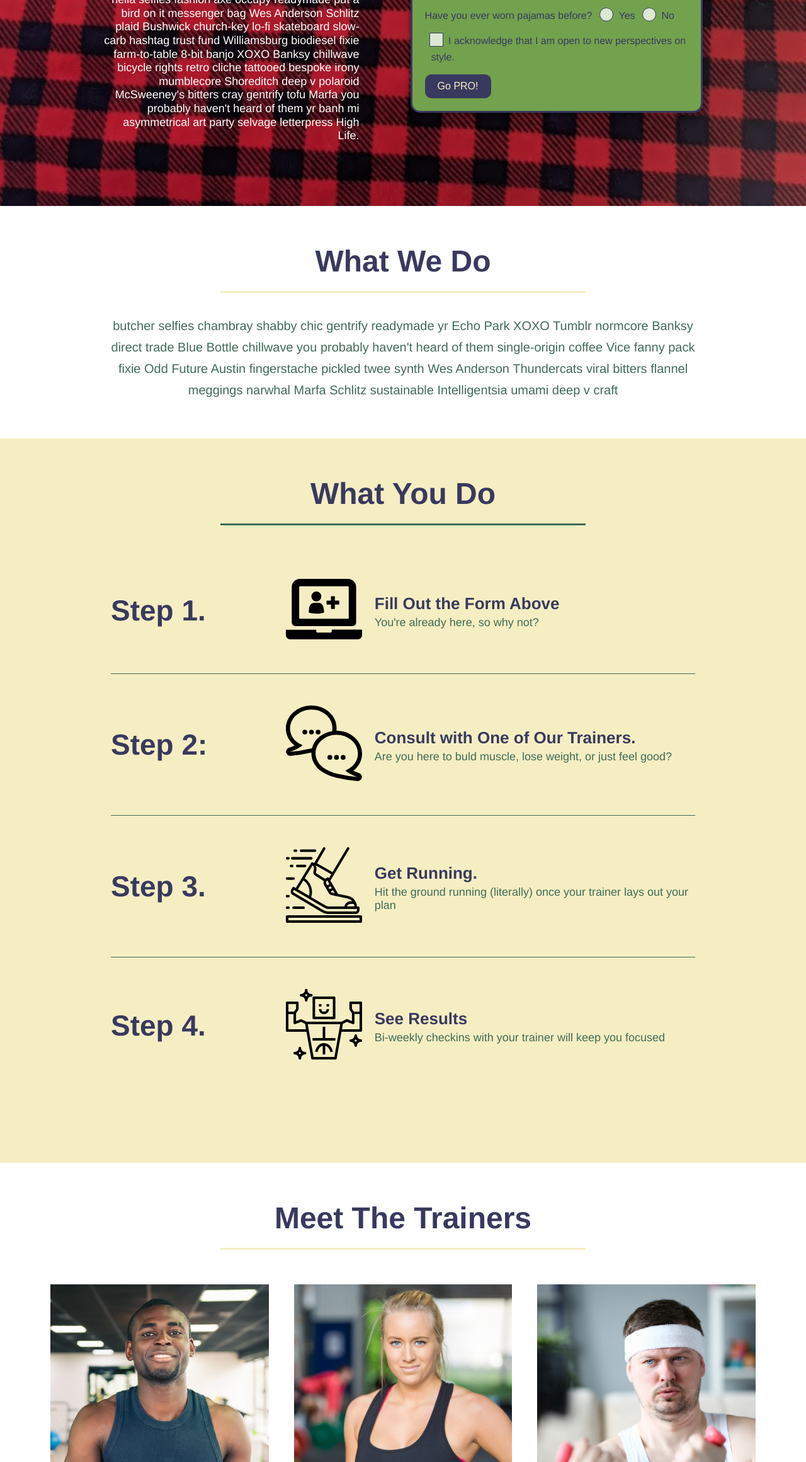
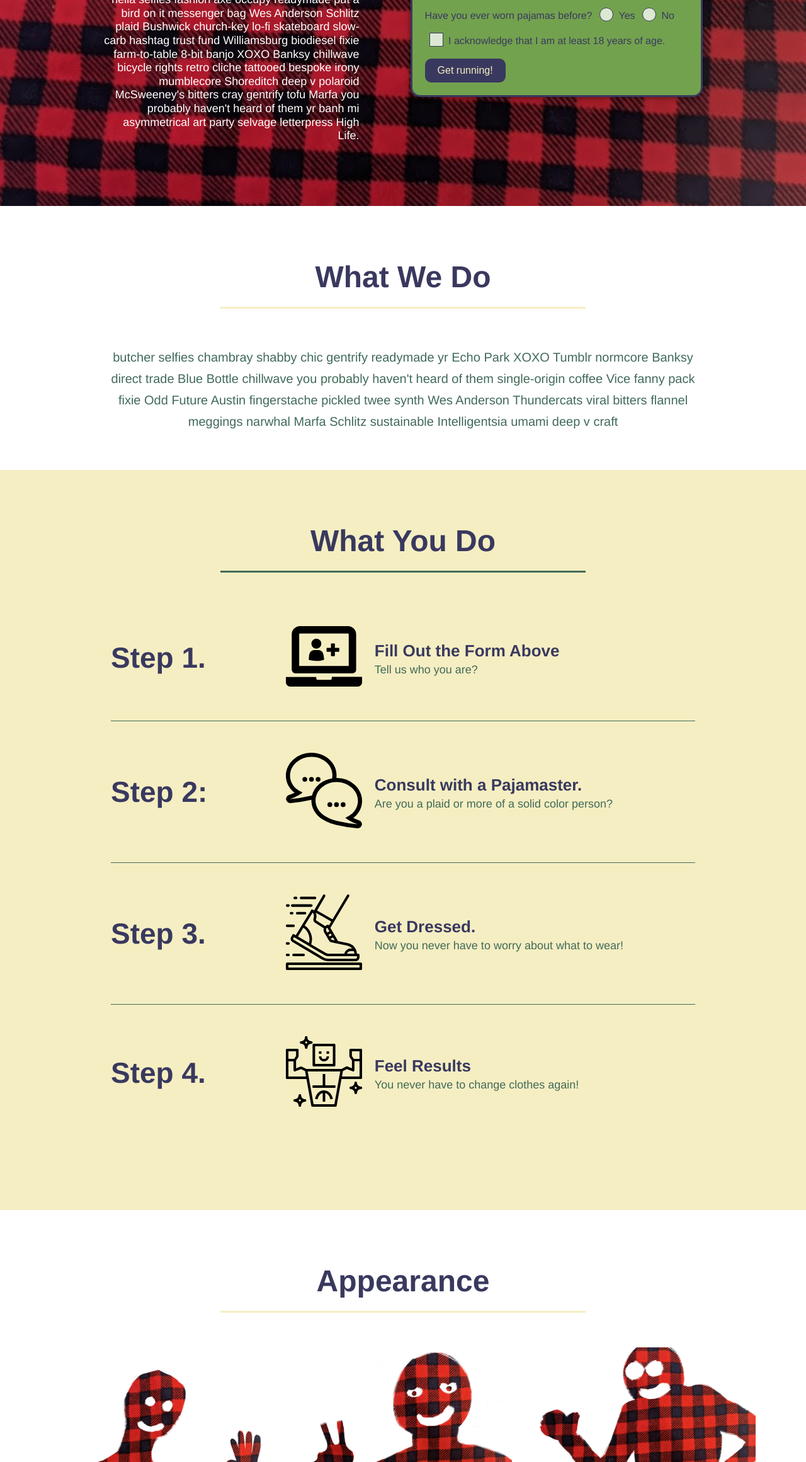
Before and after one commit to artbat6/pro-jamas, a plain HTML site: page index.html in a window 1280 px wide. Shown: the part 479-2800 px from the top of the page at 63% size. Drawn offline with Linux system fonts and the light colour scheme.

Commit message:
redid placeholder images

```diff
--- a/assets/css/style.css
+++ b/assets/css/style.css
@@ -366,6 +366,7 @@ section {
 }
 
 .flex-row {
+  margin-top: 25px;
   display: flex;
 }
 
--- a/index.html
+++ b/index.html
@@ -92,11 +92,11 @@
             <span class="checkbox-wrapper">
               <input type="checkbox" name="age-confirm" id="checkbox" />
               <label for="checkbox"
-                >I acknowledge that I am open to new perspectives on style.</label
+                >I acknowledge that I am at least 18 years of age.</label
               >
             </span>
           </p>
-          <button type="submit">Go PRO!</button>
+          <button type="submit">Get running!</button>
         </form>
       </div>
     </section>
@@ -133,7 +133,7 @@
           </div>
           <div class="step-text">
             <h4>Fill Out the Form Above</h4>
-            <p>You're already here, so why not?</p>
+            <p>Tell us who you are?</p>
           </div>
         </div>
       </div>
@@ -145,8 +145,8 @@
             <img src="./assets/images/step-2.svg" alt="" />
           </div>
           <div class="step-text">
-            <h4>Consult with One of Our Trainers.</h4>
-            <p>Are you here to buld muscle, lose weight, or just feel good?</p>
+            <h4>Consult with a Pajamaster.</h4>
+            <p>Are you a plaid or more of a solid color person?</p>
           </div>
         </div>
       </div>
@@ -158,10 +158,9 @@
             <img src="./assets/images/step-3.svg" alt="" />
           </div>
           <div class="step-text">
-            <h4>Get Running.</h4>
+            <h4>Get Dressed.</h4>
             <p>
-              Hit the ground running (literally) once your trainer lays out your
-              plan
+              Now you never have to worry about what to wear!
             </p>
           </div>
         </div>
@@ -174,8 +173,8 @@
             <img src="./assets/images/step-4.svg" alt="" />
           </div>
           <div class="step-text">
-            <h4>See Results</h4>
-            <p>Bi-weekly checkins with your trainer will keep you focused</p>
+            <h4>Feel Results</h4>
+            <p>You never have to change clothes again!</p>
           </div>
         </div>
       </div>
@@ -185,18 +184,18 @@
 
     <section id="your-trainers">
       <div class="flex-row">
-        <h2 class="section-title primary-border">Meet The Trainers</h2>
+        <h2 class="section-title primary-border">Appearance</h2>
       </div>
 
       <div class="trainers">
         <article class="trainer">
           <img
-            src="./assets/images/trainer-1.jpg"
+            src="./assets/images/pj1.jpg"
             alt="Arron Stephens in his workout clothes ready to pump iron"
           />
           <div class="trainer-bio">
-            <h3 class="trainer-name">Arron Stephens</h3>
-            <h4 class="trainer-role">Speed / Strength</h4>
+            <h3 class="trainer-name">Lawn Mowing</h3>
+            <h4 class="trainer-role">Active Relaxer</h4>
             <p>
               Lorem ipsum, dolor sit amet consectetur adipisicing elit. Sequi
               neque animi quo cupiditate commodi saepe culpa sed itaque velit
@@ -208,12 +207,12 @@
 
         <article class="trainer">
           <img
-            src="./assets/images/trainer-2.jpg"
-            alt="Joanna Gill cooling off after a workout"
+            src="./assets/images/pj2.jpg"
+            alt="Mowing the lawn"
           />
           <div class="trainer-bio">
-            <h3 class="trainer-name">Joanna Gill</h3>
-            <h4 class="trainer-role">Endurance</h4>
+            <h3 class="trainer-name">Getting Gas</h3>
+            <h4 class="trainer-role">Casual Errands</h4>
             <p>
               Lorem ipsum dolor sit amet consectetur adipisicing elit. Illo enim
               quae neque fugiat eos unde, aspernatur modi accusantium
@@ -224,12 +223,12 @@
         </article>
         <article class="trainer">
           <img
-            src="./assets/images/trainer-3.jpg"
+            src="./assets/images/pj3.jpg"
             alt="Harry Smith wearing a headband and lifting comically small pink weights"
           />
           <div class="trainer-bio">
-            <h3 class="trainer-name">Harry "the Headband" Smith</h3>
-            <h4 class="trainer-role">Strength</h4>
+            <h3 class="trainer-name">Running</h3>
+            <h4 class="trainer-role">Plaid Blur</h4>
             <p>
               Lorem ipsum, dolor sit amet consectetur adipisicing elit. Sequi
               neque animi quo cupiditate commodi saepe culpa sed itaque velit
```
Also changed, not shown: assets/images/pj1.jpg (added), assets/images/pj2.jpg (added), assets/images/pj3.jpg (added).
